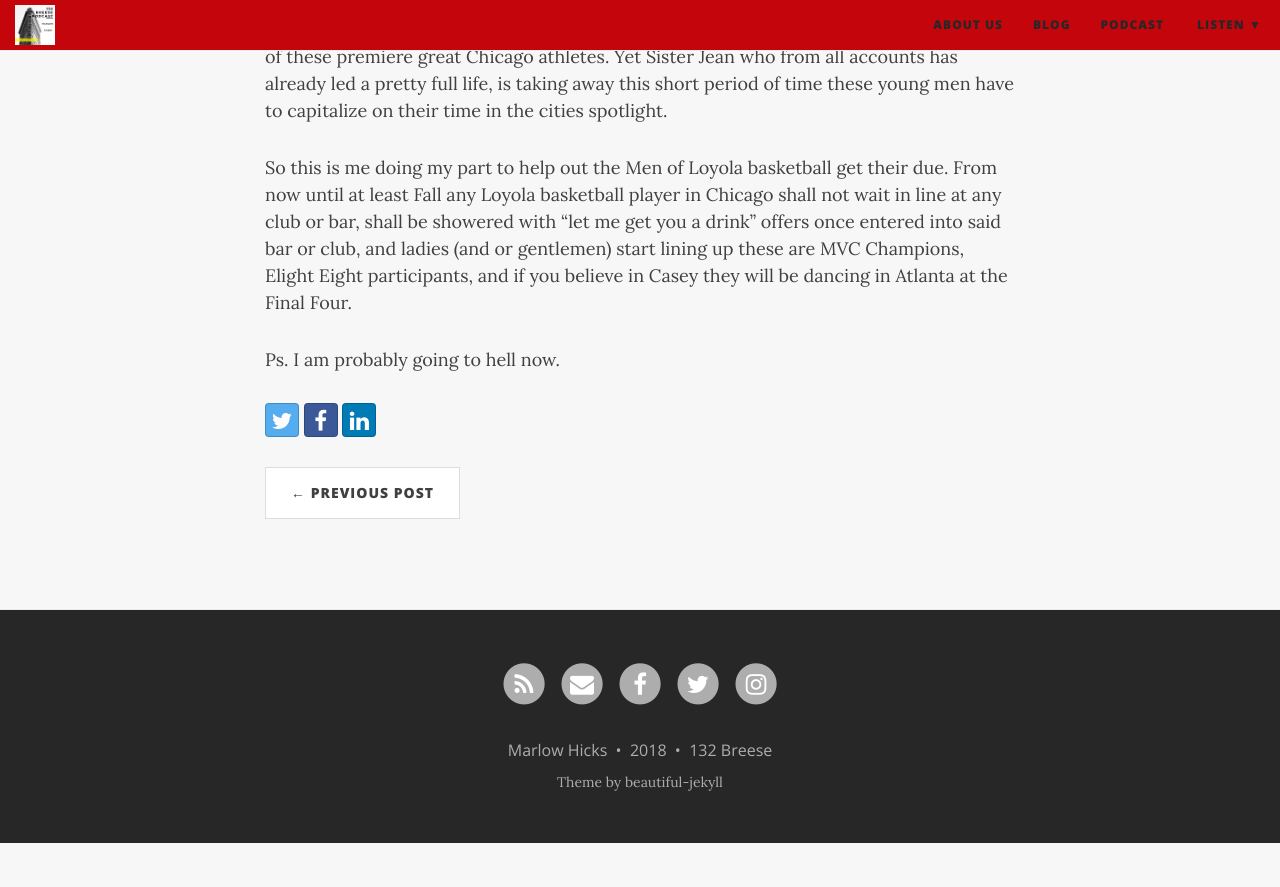
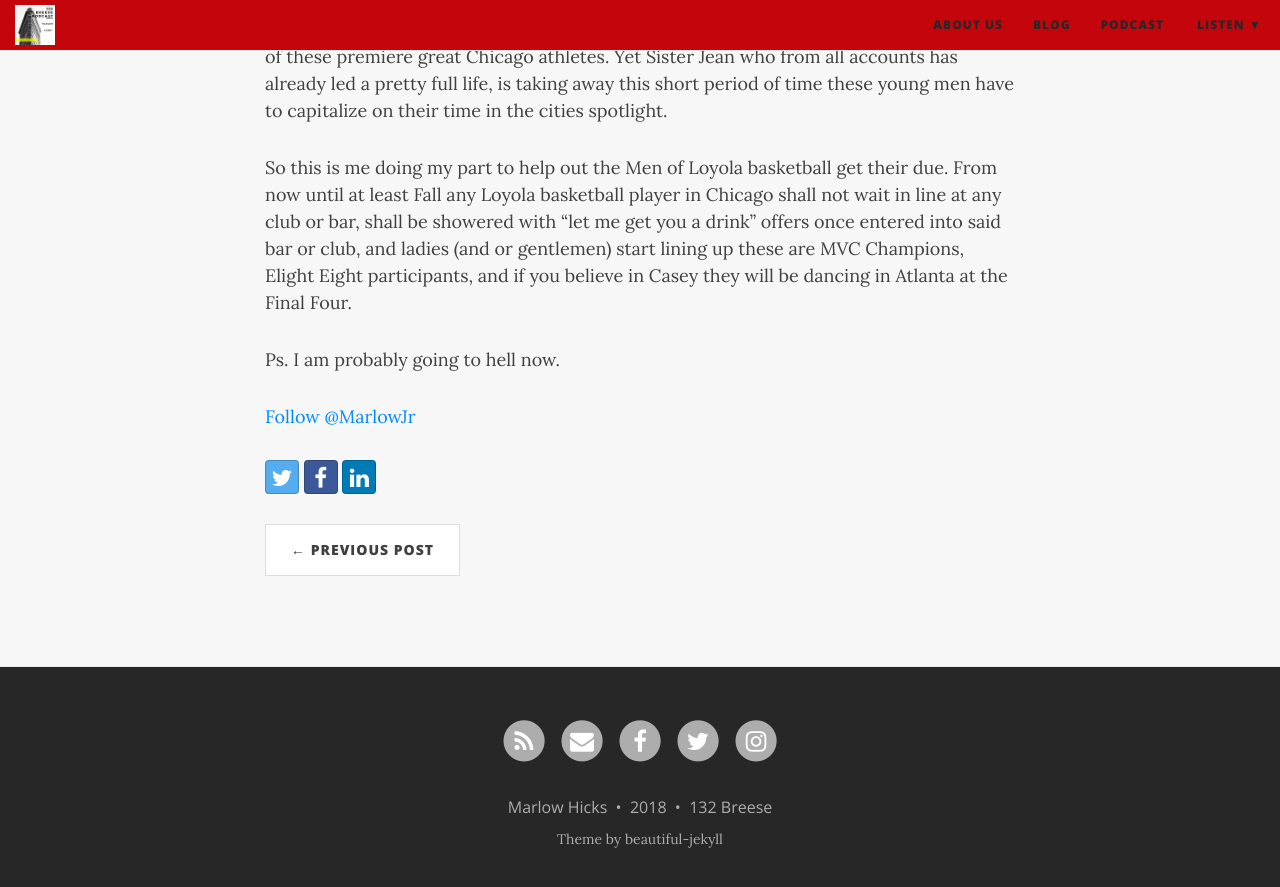
Before and after one commit to marlowjr/132breese.com, a Jekyll site: the page built from _posts/2018-03-22-sister-jean.md, in a window 1280 px wide and 900 px high, scrolled down 1341 px. Shown: the top 887 px of the window. Built offline with Jekyll 4.4.1, drawn with Linux system fonts in a browser that asks for light colours; nearby versions of some CDN libraries; comment, search, counter and statistics services are not loaded; before the commit the page ends 2184 px from its top, so only the background shows below that.

Commit message:
add twitter follow button

```diff
--- a/_posts/2018-03-22-sister-jean.md
+++ b/_posts/2018-03-22-sister-jean.md
@@ -39,3 +39,5 @@
 So this is me doing my part to help out the Men of Loyola basketball get their due.  From now until at least Fall any Loyola basketball player in Chicago shall not wait in line at any club or bar, shall be showered with “let me get you a drink” offers once entered into said bar or club, and ladies (and or gentlemen) start lining up these are MVC Champions, Elight Eight participants, and if you believe in Casey they will be dancing in Atlanta at the Final Four.
 
 Ps. I am probably going to hell now.
+
+<a href="https://twitter.com/MarlowJr?ref_src=twsrc%5Etfw" class="twitter-follow-button" data-show-count="false">Follow @MarlowJr</a><script async src="https://platform.twitter.com/widgets.js" charset="utf-8"></script>
```
